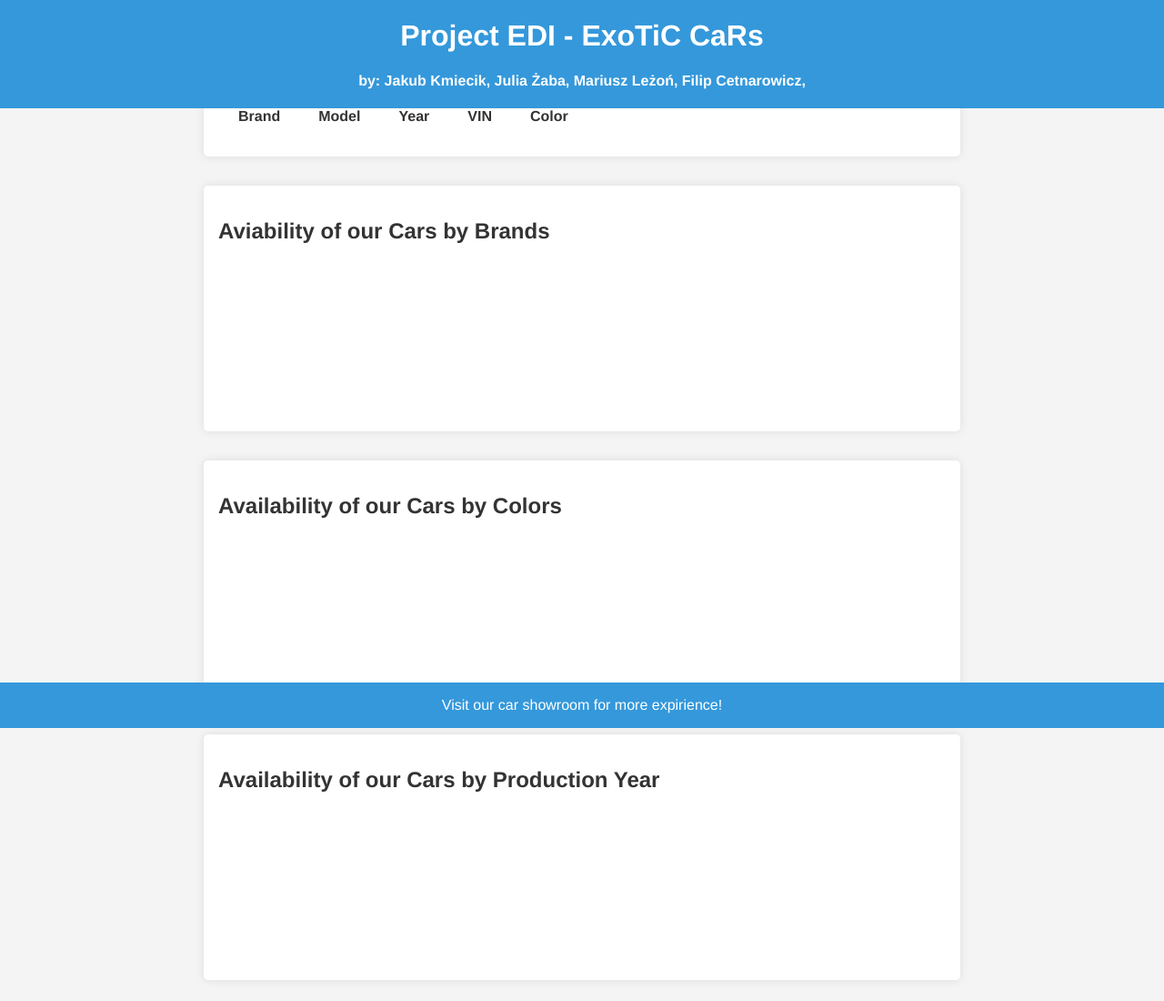
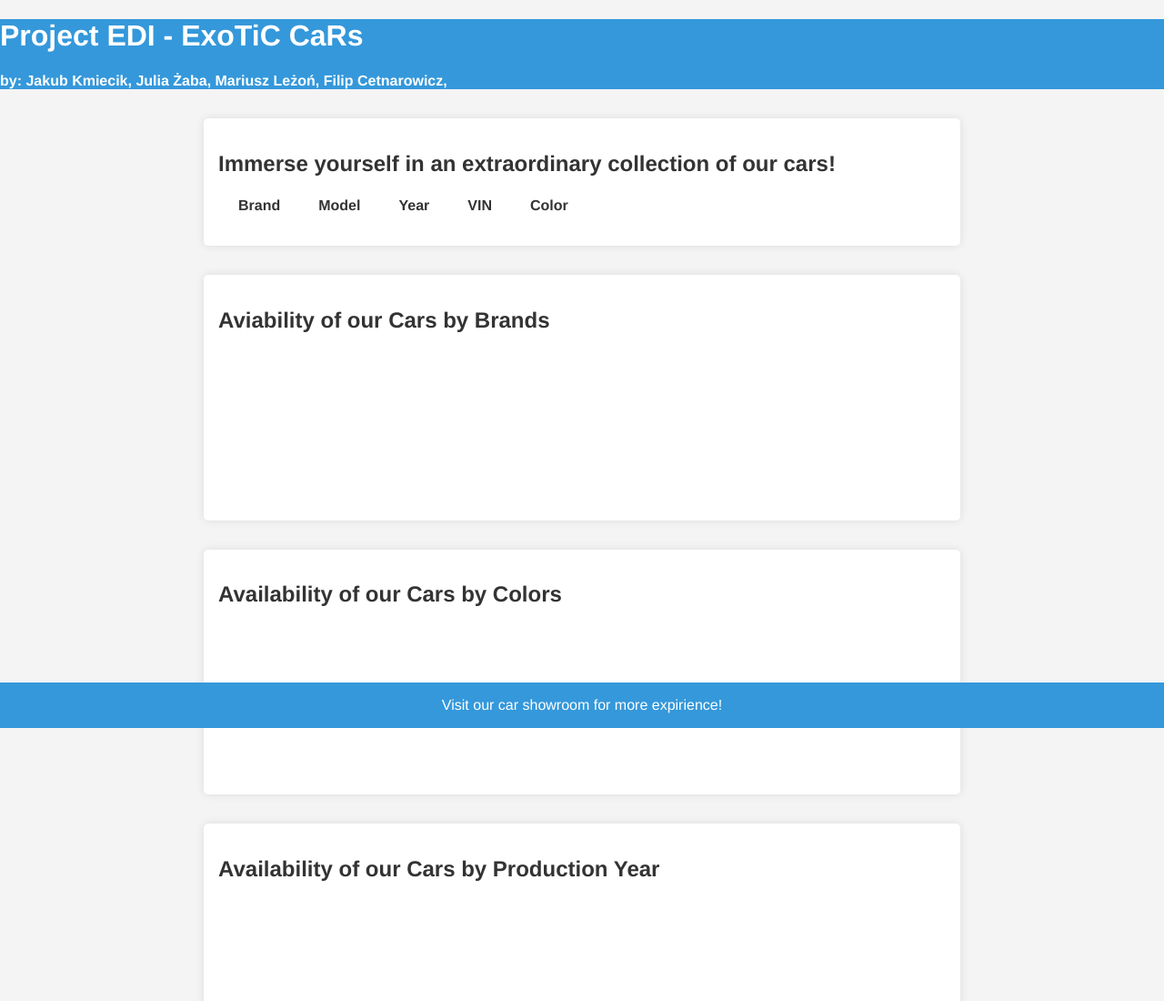
Before and after one commit to MariuszLezon/EDI, a plain HTML site: page projekt.html in a window 1280 px wide. Shown: the top 1100 px of the page at 91% size. Drawn offline with nearby package versions, Linux system fonts and the light colour scheme; no server answers.

Commit message:
style.css

```diff
--- a/style.css
+++ b/style.css
@@ -9,11 +9,10 @@
 header {
     background-color: #3498db;
     color: #fff;
+    padding: 1em
+    text-align: center;
 
-    text-align: center;
-    position: fixed;
-    width: 100%;
-    top: 0;
+
 
 }
 
```
